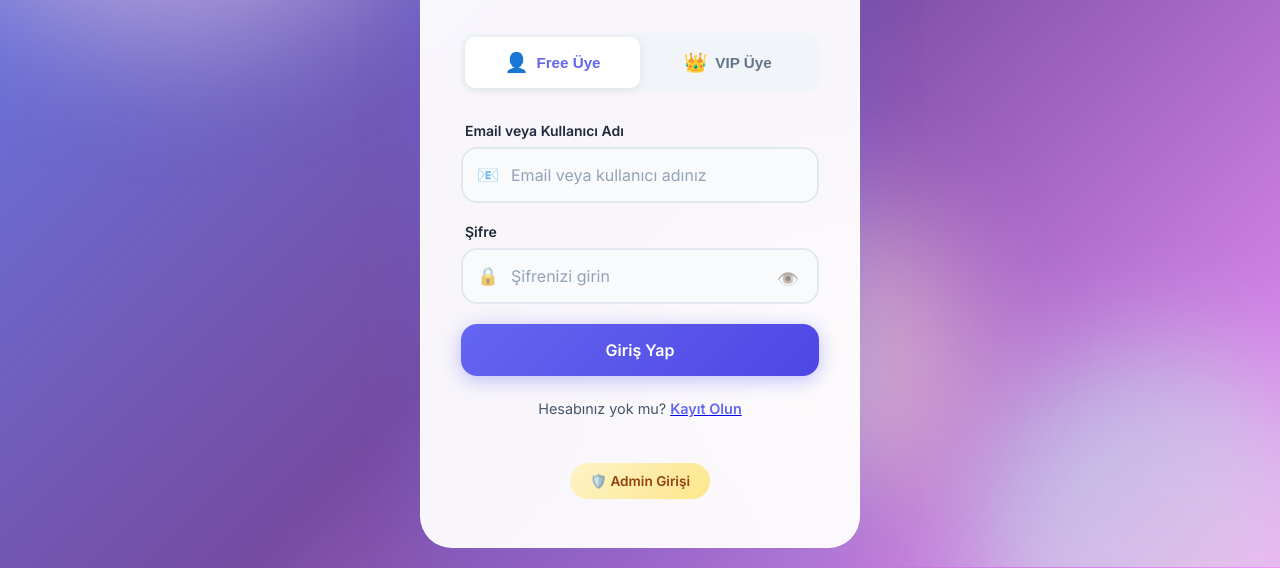
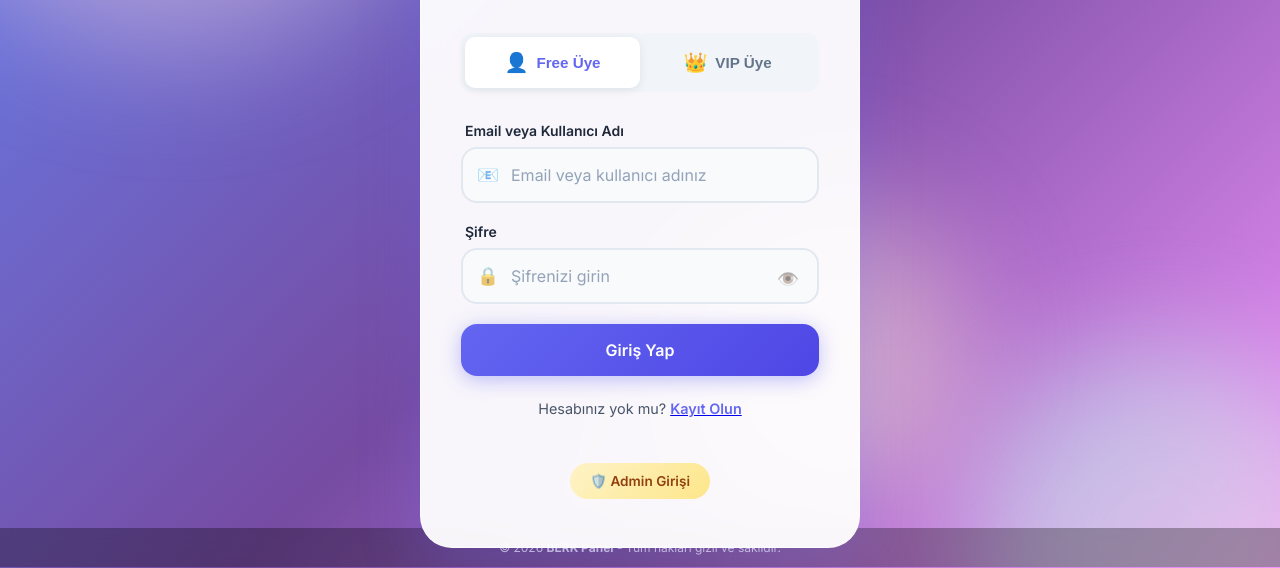
Before and after one commit to berk-ux/auth-website, a website: page public/index.html in a window 1280 px wide. Shown: the part 233-801 px from the top of the page. Drawn offline with Linux system fonts and the light colour scheme.

Commit message:
BERK Panel copyright footer eklendi

```diff
--- a/public/index.html
+++ b/public/index.html
@@ -342,6 +342,23 @@
         updateDateTime();
         setInterval(updateDateTime, 1000);
     </script>
+
+    <!-- Footer -->
+    <footer style="
+        position: fixed;
+        bottom: 0;
+        left: 0;
+        width: 100%;
+        text-align: center;
+        padding: 12px;
+        background: rgba(0, 0, 0, 0.3);
+        backdrop-filter: blur(10px);
+        color: rgba(255, 255, 255, 0.7);
+        font-size: 0.75rem;
+        font-family: 'Inter', sans-serif;
+    ">
+        © 2026 <strong>BERK Panel</strong> - Tüm hakları gizli ve saklıdır.
+    </footer>
 </body>
 
 </html>
```
